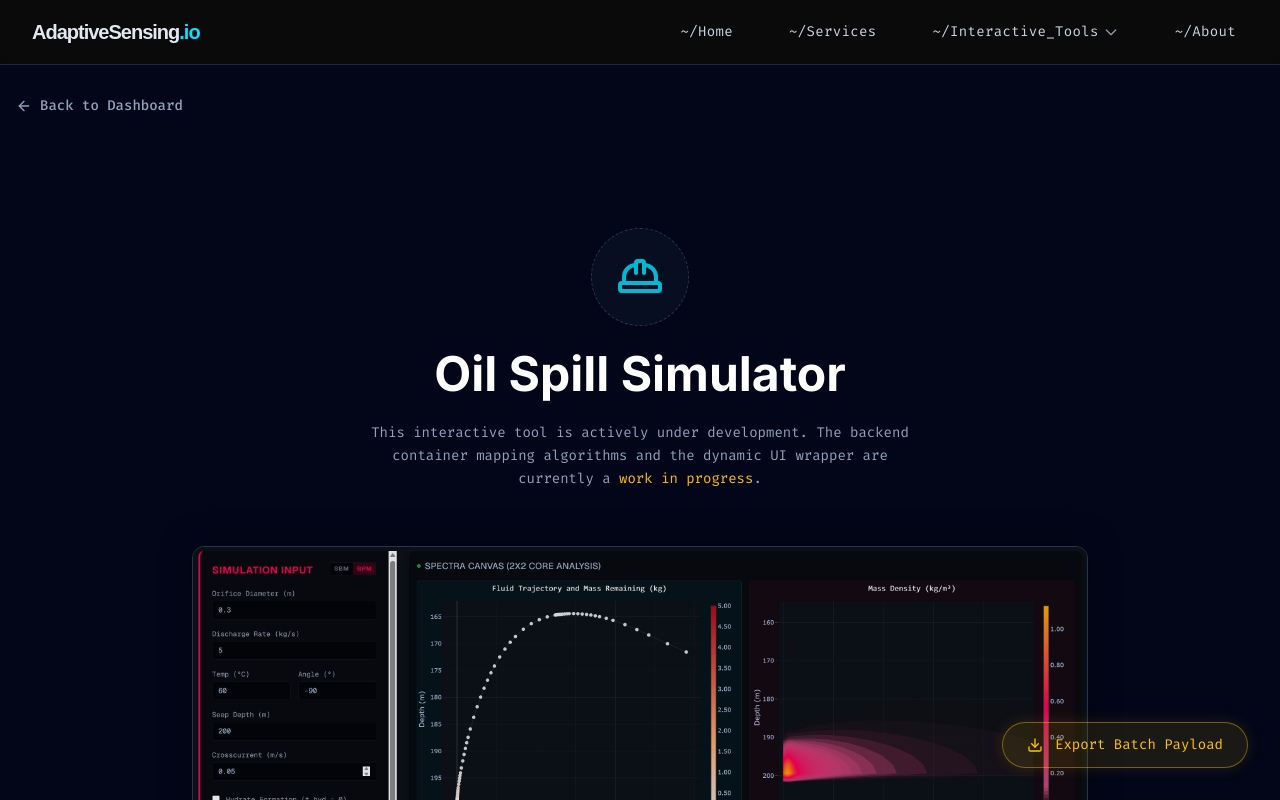
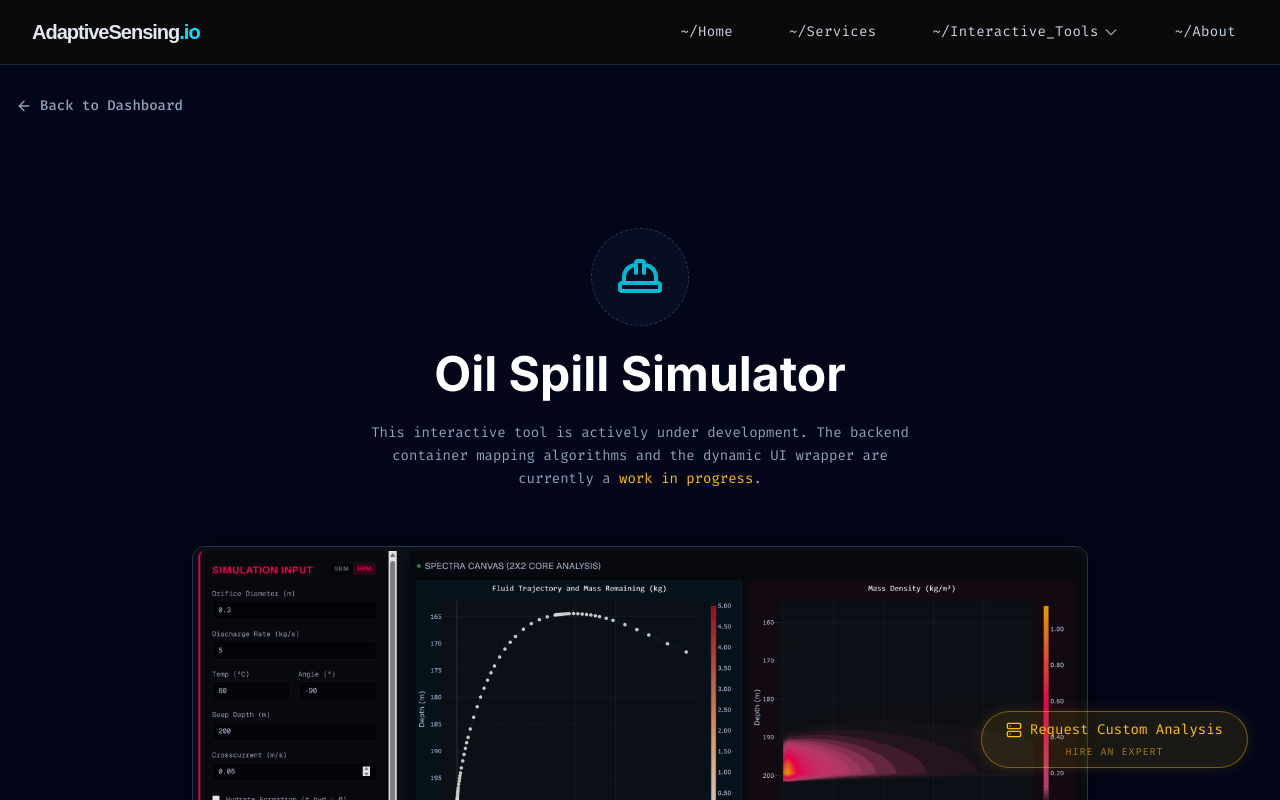
Before and after one commit to rbellAdapt/AdaptiveSensing_frontend, a Next.js app: page /interactive-tools/oil-spill-simulator in a window 1280 px wide. Shown: the top 800 px of the page. Built offline with nearby package versions, Linux system fonts and the light colour scheme; no server answers.

Commit message:
feat/ui: Integrated B2B Consulting Pivot across simulation dashboards | 2026-04-09

```diff
--- a/src/app/dissolved-gas-calculators/page.tsx
+++ b/src/app/dissolved-gas-calculators/page.tsx
@@ -2,11 +2,21 @@
 
 import DissolvedGasSuite from '../../components/dissolved-gas-analyzer/DissolvedGasSuite';
 import Link from "next/link";
-import { ArrowLeft, Download } from "lucide-react";
+import { ArrowLeft, Server } from "lucide-react";
 import { AuthWrapper, useAuthFunnel } from '@/components/AuthWrapper';
+import { useSession } from "next-auth/react";
 
 function CalculatorContent() {
   const { triggerPaywall } = useAuthFunnel();
+  const { status } = useSession();
+
+  const handleConsultingClick = () => {
+    if (status === "authenticated") {
+      window.location.href = "mailto:ryan.bell@adaptivesensing.io?subject=Custom Analysis & Consulting Inquiry";
+    } else {
+      triggerPaywall();
+    }
+  };
 
   return (
     <div className="bg-slate-950 min-h-screen relative pb-20">
@@ -21,14 +31,17 @@ function CalculatorContent() {
        </div>
        <DissolvedGasSuite />
 
-      {/* Batch Processing CTA */}
+      {/* Consulting CTA */}
       <div className="fixed bottom-8 right-8 z-40">
         <button
-          onClick={triggerPaywall}
-          className="group flex items-center gap-3 bg-amber/10 hover:bg-amber/20 border border-amber/40 text-amber px-6 py-3 rounded-full font-mono text-sm shadow-[0_0_15px_rgba(245,158,11,0.15)] hover:shadow-[0_0_25px_rgba(245,158,11,0.3)] transition-all hover:-translate-y-1 active:scale-95"
+          onClick={handleConsultingClick}
+          className="group flex flex-col items-center justify-center gap-1 bg-amber/10 hover:bg-amber/20 border border-amber/40 text-amber px-6 py-2 rounded-full font-mono shadow-[0_0_15px_rgba(245,158,11,0.15)] hover:shadow-[0_0_25px_rgba(245,158,11,0.3)] transition-all hover:-translate-y-1 active:scale-95"
         >
-          <Download className="h-4 w-4" />
-          <span>Export Batch Data</span>
+          <div className="flex items-center gap-2 text-sm">
+            <Server className="h-4 w-4" />
+            <span>Request Custom Analysis</span>
+          </div>
+          <span className="text-[10px] text-amber/60 tracking-widest uppercase">Hire an Expert</span>
         </button>
       </div>
     </div>
--- a/src/app/interactive-tools/oil-spill-simulator/page.tsx
+++ b/src/app/interactive-tools/oil-spill-simulator/page.tsx
@@ -2,11 +2,21 @@
 
 import Link from 'next/link';
 import Image from 'next/image';
-import { ArrowLeft, HardHat, Download } from 'lucide-react';
+import { ArrowLeft, HardHat, Server } from 'lucide-react';
 import { AuthWrapper, useAuthFunnel } from '@/components/AuthWrapper';
+import { useSession } from "next-auth/react";
 
 function SimulatorContent() {
   const { triggerPaywall } = useAuthFunnel();
+  const { status } = useSession();
+
+  const handleConsultingClick = () => {
+    if (status === "authenticated") {
+      window.location.href = "mailto:ryan.bell@adaptivesensing.io?subject=Custom Analysis & Consulting Inquiry";
+    } else {
+      triggerPaywall();
+    }
+  };
 
   return (
     <div className="bg-slate-950 min-h-screen text-slate-200 py-8 relative pb-20">
@@ -42,14 +52,17 @@ function SimulatorContent() {
          </div>
        </div>
 
-      {/* Batch Processing CTA */}
+      {/* Consulting CTA */}
       <div className="fixed bottom-8 right-8 z-40">
         <button
-          onClick={triggerPaywall}
-          className="group flex items-center gap-3 bg-amber/10 hover:bg-amber/20 border border-amber/40 text-amber px-6 py-3 rounded-full font-mono text-sm shadow-[0_0_15px_rgba(245,158,11,0.15)] hover:shadow-[0_0_25px_rgba(245,158,11,0.3)] transition-all hover:-translate-y-1 active:scale-95"
+          onClick={handleConsultingClick}
+          className="group flex flex-col items-center justify-center gap-1 bg-amber/10 hover:bg-amber/20 border border-amber/40 text-amber px-6 py-2 rounded-full font-mono shadow-[0_0_15px_rgba(245,158,11,0.15)] hover:shadow-[0_0_25px_rgba(245,158,11,0.3)] transition-all hover:-translate-y-1 active:scale-95"
         >
-          <Download className="h-4 w-4" />
-          <span>Export Batch Payload</span>
+          <div className="flex items-center gap-2 text-sm">
+            <Server className="h-4 w-4" />
+            <span>Request Custom Analysis</span>
+          </div>
+          <span className="text-[10px] text-amber/60 tracking-widest uppercase">Hire an Expert</span>
         </button>
       </div>
     </div>
--- a/src/app/interactive-tools/uas-plume-simulator/page.tsx
+++ b/src/app/interactive-tools/uas-plume-simulator/page.tsx
@@ -7,10 +7,21 @@ import FlightConfigTab from '@/components/uas-simulator/FlightConfigTab';
 import AdaptiveConfigTab from '@/components/uas-simulator/AdaptiveConfigTab';
 import SimulationViewport from '@/components/uas-simulator/SimulationViewport';
 import { AuthWrapper, useAuthFunnel } from '@/components/AuthWrapper';
-import { Download } from 'lucide-react';
+import { Server } from 'lucide-react';
+import { useSession } from "next-auth/react";
 
 function SimulatorContent() {
   const { triggerPaywall } = useAuthFunnel();
+  const { status } = useSession();
+
+  const handleConsultingClick = () => {
+    if (status === "authenticated") {
+      window.location.href = "mailto:ryan.bell@adaptivesensing.io?subject=Custom Analysis & Consulting Inquiry";
+    } else {
+      triggerPaywall();
+    }
+  };
+
   const [gridData, setGridData] = useState<any>(null);
   const [gridConfig, setGridConfig] = useState<any>(null);
   const [liveAdaptiveConfig, setLiveAdaptiveConfig] = useState<any>(null);
@@ -345,14 +356,17 @@ function SimulatorContent() {
         </div>
       </main>
 
-      {/* Batch Processing CTA */}
+      {/* Consulting CTA */}
       <div className="fixed bottom-8 right-8 z-40">
         <button
-          onClick={triggerPaywall}
-          className="group flex items-center gap-3 bg-amber/10 hover:bg-amber/20 border border-amber/40 text-amber px-6 py-3 rounded-full font-mono text-sm shadow-[0_0_15px_rgba(245,158,11,0.15)] hover:shadow-[0_0_25px_rgba(245,158,11,0.3)] transition-all hover:-translate-y-1"
+          onClick={handleConsultingClick}
+          className="group flex flex-col items-center justify-center gap-1 bg-amber/10 hover:bg-amber/20 border border-amber/40 text-amber px-6 py-2 rounded-full font-mono shadow-[0_0_15px_rgba(245,158,11,0.15)] hover:shadow-[0_0_25px_rgba(245,158,11,0.3)] transition-all hover:-translate-y-1 active:scale-95"
         >
-          <Download className="h-4 w-4" />
-          <span>Export Batch Data</span>
+          <div className="flex items-center gap-2 text-sm">
+            <Server className="h-4 w-4" />
+            <span>Request Custom Analysis</span>
+          </div>
+          <span className="text-[10px] text-amber/60 tracking-widest uppercase">Hire an Expert</span>
         </button>
       </div>
 
--- a/src/components/AuthWrapper.tsx
+++ b/src/components/AuthWrapper.tsx
@@ -53,9 +53,9 @@ export function AuthWrapper({ children }: AuthWrapperProps) {
               <div className="h-16 w-16 bg-amber/10 rounded-full flex items-center justify-center mb-6 border border-amber/20 shadow-[0_0_15px_rgba(245,158,11,0.2)]">
                 <Lock className="h-8 w-8 text-amber" />
               </div>
-              <h3 className="text-2xl font-bold text-slate-100 mb-2 font-sans tracking-tight">Enterprise Batch Processing</h3>
+              <h3 className="text-2xl font-bold text-slate-100 mb-2 font-sans tracking-tight">Unlimited Simulation Access</h3>
               <p className="text-slate-400 font-sans text-sm leading-relaxed mb-8">
-                High-throughput batch processing and programmatic API access are reserved for commercial partners running dedicated Dockerized deployments.
+                You have reached the guest threshold. Please authenticate to unlock infinite web simulations and secure your session environment.
               </p>
 
               <button onClick={() => signIn("google")} className="w-full bg-slate-100 text-slate-900 font-bold py-3 px-4 rounded-lg flex items-center justify-center mb-4 hover:bg-white transition-colors cursor-pointer shadow-[0_0_15px_rgba(255,255,255,0.2)] hover:scale-[1.02]">
@@ -63,9 +63,9 @@ export function AuthWrapper({ children }: AuthWrapperProps) {
                 Sign in with Google
               </button>
 
-              <a href="mailto:ryan.bell@adaptivesensing.io?subject=Batch Processing Access" className="w-full bg-transparent border border-amber/40 text-amber font-semibold py-3 px-4 rounded-lg flex items-center justify-center hover:bg-amber/10 transition-colors cursor-pointer">
+              <a href="mailto:ryan.bell@adaptivesensing.io?subject=Cloud Licensing & Custom Analysis Request" className="w-full bg-transparent border border-amber/40 text-amber font-semibold py-3 px-4 rounded-lg flex items-center justify-center hover:bg-amber/10 transition-colors cursor-pointer">
                 <Server className="h-5 w-5 mr-3" />
-                Request Commercial Access
+                Consulting & API Licensing
               </a>
 
               <button onClick={() => setLocalShowPaywall(false)} className="mt-6 text-slate-600 text-xs hover:text-slate-400 font-mono tracking-widest uppercase transition-colors">
```
